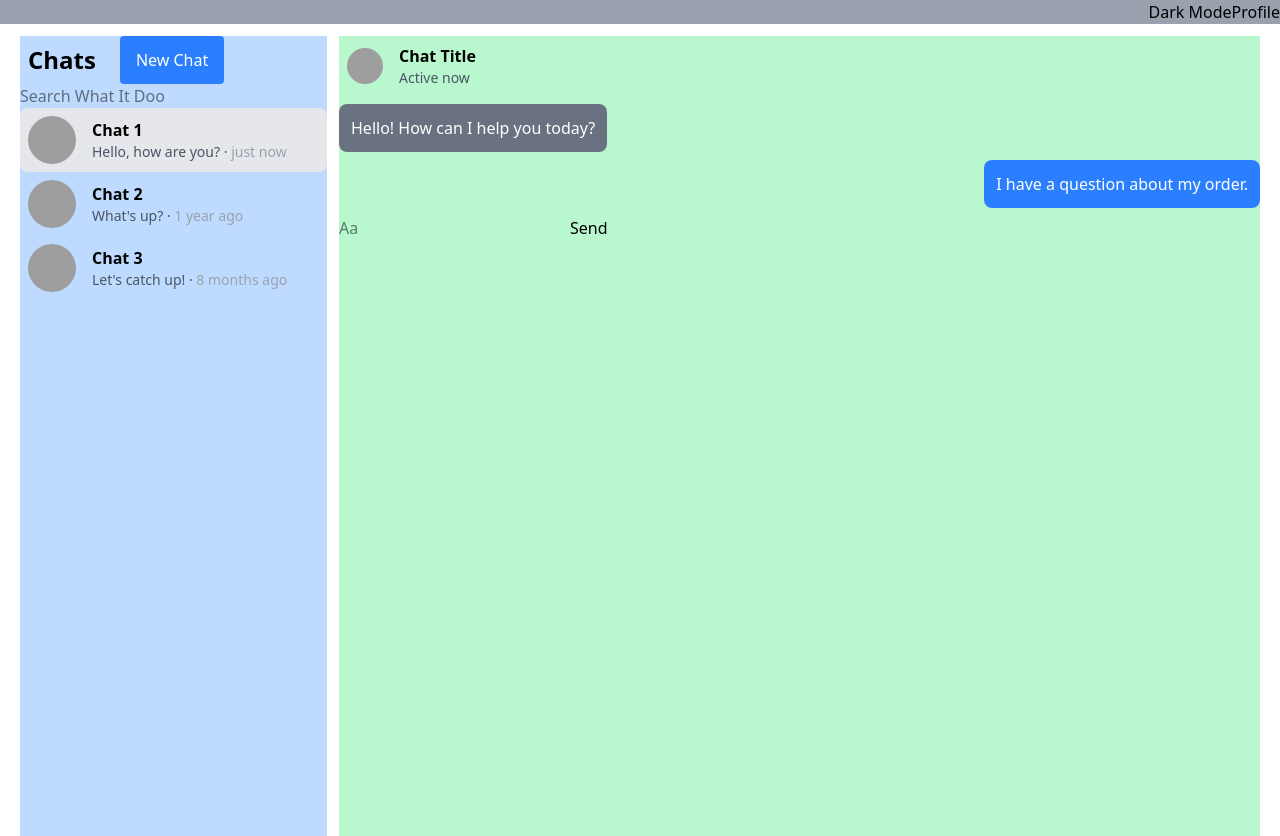
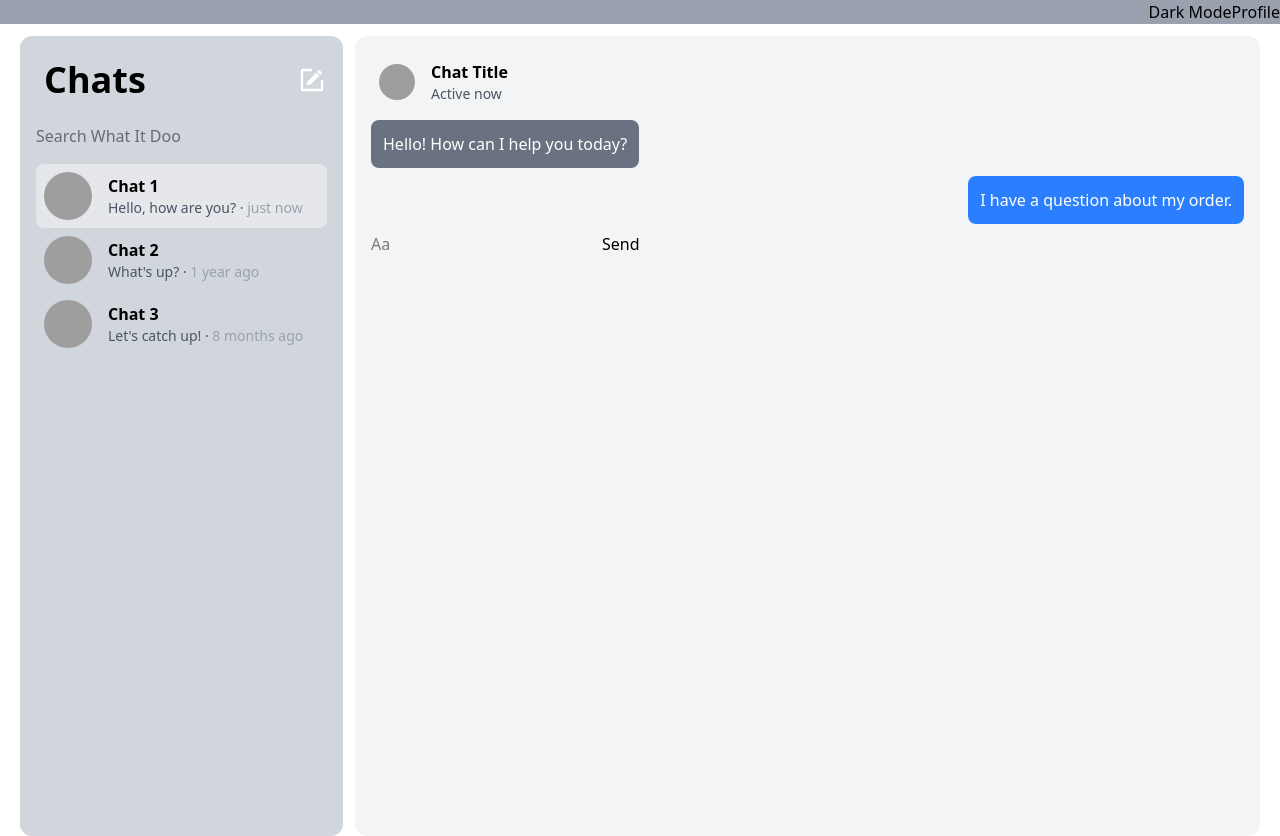
Before and after one commit to Pzdrs/what-it-doo, a SvelteKit app in the folder web/: page /chat/1 in a window 1280 px wide. Built offline with nearby package versions, Linux system fonts and the light colour scheme; grey boxes are pictures that could not be loaded.

Commit message:
feat(web): icon

```diff
--- a/web/package.json
+++ b/web/package.json
@@ -36,6 +36,7 @@
 		"vite": "^7.0.4"
 	},
 	"dependencies": {
+		"@mdi/js": "^7.4.47",
 		"timeago.js": "^4.0.2"
 	}
 }
--- /dev/null
+++ b/web/src/lib/components/Icon.svelte
@@ -0,0 +1,43 @@
+<script lang="ts">
+	import type { IconProps } from '../../types.js';
+	import type { HTMLAttributes } from 'svelte/elements';
+
+	const {
+		size = '1em',
+		viewBox = '0 0 24 24',
+		class: className = '',
+		strokeColor = 'transparent',
+		strokeWidth = 2,
+		role = 'img',
+		title,
+		icon,
+		color = 'currentColor',
+		description,
+		...restProps
+	}: IconProps & HTMLAttributes<EventTarget> = $props();
+</script>
+
+<svg
+	width={size}
+	height={size}
+	{viewBox}
+	class={className}
+	stroke={strokeColor}
+	stroke-width={strokeWidth}
+	{role}
+	{...restProps}
+>
+	{#if title}
+		<title>{title}</title>
+	{/if}
+	{#if description}
+		<desc>{description}</desc>
+	{/if}
+	<path d={typeof icon === 'string' ? icon : icon.path} fill={color} />
+</svg>
+
+<style>
+	svg {
+		transition: transform 0.2s ease;
+	}
+</style>
--- a/web/src/routes/chat/[chat_id]/+page.svelte
+++ b/web/src/routes/chat/[chat_id]/+page.svelte
@@ -2,8 +2,10 @@
 	import { page } from '$app/stores';
 	import ChatListItem from '$lib/components/ChatListItem.svelte';
 	import ChatMessage from '$lib/components/ChatMessage.svelte';
+	import Icon from '$lib/components/Icon.svelte';
 	import type { Chat } from '$lib/types';
 	import type { PageProps } from './$types';
+	import { mdiSquareEditOutline } from '@mdi/js';
 
 	let { data }: PageProps = $props();
 
@@ -21,7 +23,7 @@
 				id: crypto.randomUUID(),
 				chatId: 1,
 				content: 'Hello, how are you?',
-				timestamp: new Date(),
+				timestamp: new Date()
 			},
 			participants: []
 		},
@@ -32,7 +34,7 @@
 				id: crypto.randomUUID(),
 				chatId: 2,
 				content: "What's up?",
-				timestamp: new Date('2023-10-01T10:00:00Z'),
+				timestamp: new Date('2023-10-01T10:00:00Z')
 			},
 			participants: []
 		},
@@ -43,32 +45,33 @@
 				id: crypto.randomUUID(),
 				chatId: 3,
 				content: "Let's catch up!",
-				timestamp: new Date('2025-01-15T15:30:00Z'),
+				timestamp: new Date('2025-01-15T15:30:00Z')
 			},
 			participants: []
-		},
+		}
 	];
 </script>
 
 <div class="mt-3 flex h-full w-full px-5">
-	<section class="flex-1 bg-blue-200">
-		<div class="flex">
-			<p class="p-2 text-2xl font-bold">Chats</p>
-			<button class="ml-4 rounded bg-blue-500 px-4 py-2 text-white">New Chat</button>
+	<section class="flex-1 rounded-xl bg-gray-300 p-4">
+		<div class="flex justify-between">
+			<p class="p-2 text-4xl font-bold">Chats</p>
+			<span class="text-white my-auto">
+				<a href="#new-chat" aria-label="New Chat">
+					<Icon icon={mdiSquareEditOutline} size="30" />
+				</a>
+			</span>
 		</div>
-		<div>
+		<div class="my-4">
 			<input type="text" placeholder="Search What It Doo" />
 		</div>
 		<div>
 			{#each chats as chat}
-				<ChatListItem
-					chat={chat}
-					active={parseInt(currentChat) === chat.id}
-				/>
+				<ChatListItem {chat} active={parseInt(currentChat) === chat.id} />
 			{/each}
 		</div>
 	</section>
-	<section class="flex-3 ml-3 bg-green-200">
+	<section class="flex-3 ml-3 rounded-xl bg-gray-100 p-4">
 		<div class="flex">
 			<div class="flex items-center rounded-lg p-2 transition-colors duration-200">
 				<img
--- /dev/null
+++ b/web/src/types.d.ts
@@ -0,0 +1,13 @@
+export type IconProps = {
+    icon: IconLike;
+    title?: string;
+    description?: string;
+    size?: string;
+    color?: Color | 'currentColor' | string;
+    class?: string;
+    viewBox?: string;
+    strokeWidth?: number;
+    strokeColor?: string;
+};
+
+export {};
```
Also changed, not shown: 1 other file (tests, documents, lock files or other folders). Lines whose indentation alone changed are shown as unchanged.
